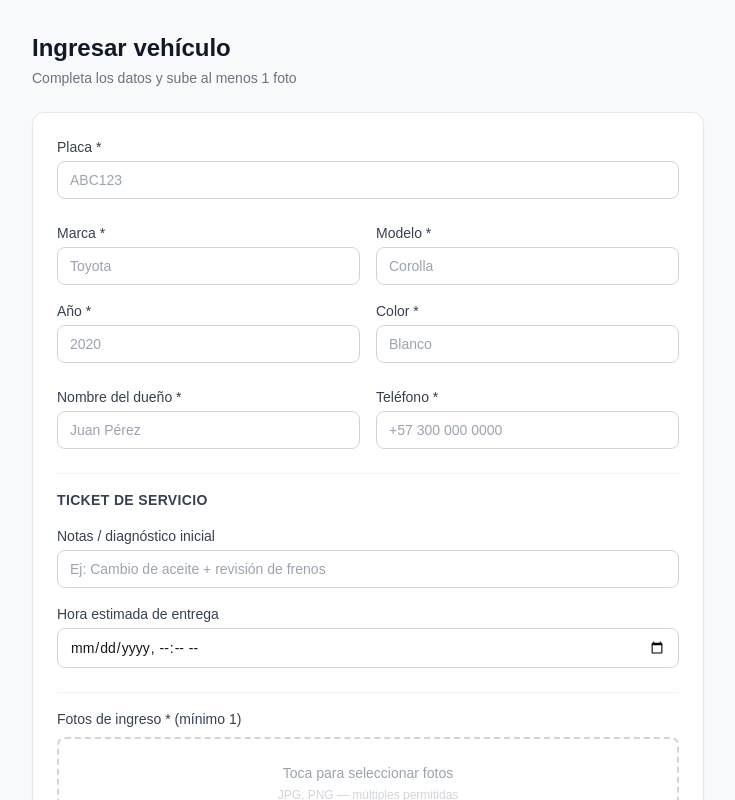
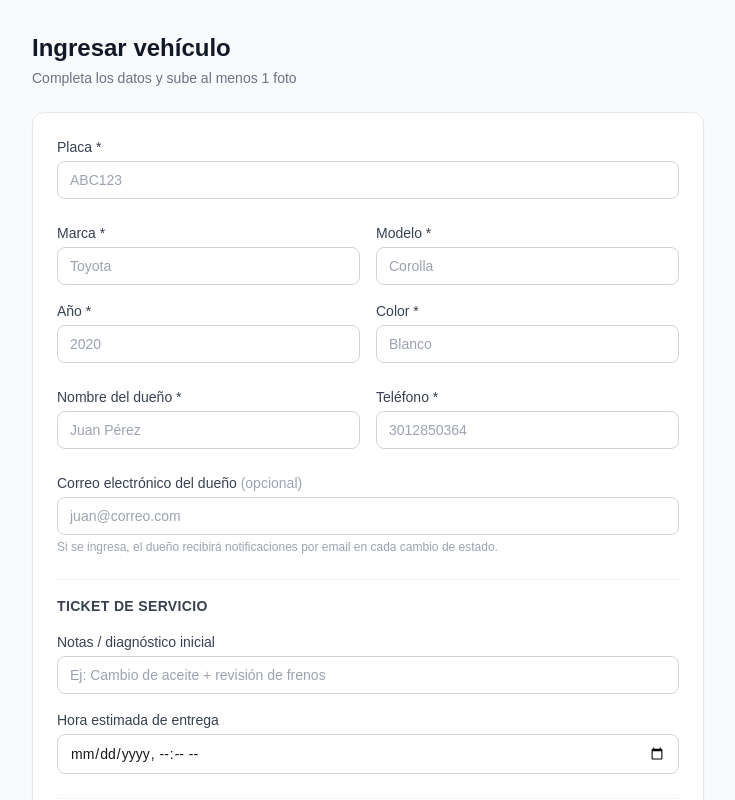
Before and after one commit to merchja95/MechTrack, a Next.js app: page /vehicles/new in a window 1280 px wide. Shown: the top 800 px of the page, without its empty margins (272-1007 px from the left). Built offline with nearby package versions, Linux system fonts and the light colour scheme; no server answers.

Commit message:
Fase 5 Bloque 3: campo owner_email en formulario de ingreso de vehículos

```diff
--- a/app/vehicles/new/page.tsx
+++ b/app/vehicles/new/page.tsx
@@ -2,7 +2,6 @@
 
 import { useState, useRef } from 'react'
 import { useRouter } from 'next/navigation'
-
 import { createBrowserClient } from '@supabase/ssr'
 
 const supabase = createBrowserClient(
@@ -22,6 +21,7 @@ export default function NewVehiclePage() {
     color: '',
     owner_name: '',
     owner_phone: '',
+    owner_email: '',
   })
   const [notes, setNotes] = useState('')
   const [estimatedAt, setEstimatedAt] = useState('')
@@ -30,13 +30,12 @@ export default function NewVehiclePage() {
   const [plateChecking, setPlateChecking] = useState(false)
   const [error, setError] = useState('')
 
-  // Autocompletar si la placa ya existe
   async function handlePlateBlur() {
     if (!form.plate || form.plate.length < 4) return
     setPlateChecking(true)
     const { data } = await supabase
       .from('vehicles')
-      .select('brand, model, year, color, owner_name, owner_phone')
+      .select('brand, model, year, color, owner_name, owner_phone, owner_email')
       .eq('plate', form.plate.toUpperCase())
       .maybeSingle()
 
@@ -68,7 +67,6 @@ export default function NewVehiclePage() {
     setLoading(true)
 
     try {
-      // 1. Obtener sesión y company_id
       const { data: { user } } = await supabase.auth.getUser()
       if (!user) throw new Error('No hay sesión activa')
 
@@ -81,7 +79,6 @@ export default function NewVehiclePage() {
       if (!userData) throw new Error('Usuario no encontrado en la BD')
       const company_id = userData.company_id
 
-      // 2. Upsert del vehículo por placa
       const { data: vehicle, error: vehicleError } = await supabase
         .from('vehicles')
         .upsert(
@@ -94,6 +91,7 @@ export default function NewVehiclePage() {
             color: form.color,
             owner_name: form.owner_name,
             owner_phone: form.owner_phone,
+            owner_email: form.owner_email || null,
           },
           { onConflict: 'plate' }
         )
@@ -102,7 +100,6 @@ export default function NewVehiclePage() {
 
       if (vehicleError) throw vehicleError
 
-      // 3. Subir fotos a Supabase Storage
       const photoUrls: string[] = []
       for (const photo of photos) {
         const ext = photo.name.split('.').pop()
@@ -120,7 +117,6 @@ export default function NewVehiclePage() {
         photoUrls.push(urlData.publicUrl)
       }
 
-      // 4. Crear ticket
       const { error: ticketError } = await supabase
         .from('tickets')
         .insert({
@@ -218,11 +214,27 @@ export default function NewVehiclePage() {
                 name="owner_phone"
                 value={form.owner_phone}
                 onChange={handleChange}
-                placeholder="+57 300 000 0000"
+                placeholder="3012850364"
                 required
                 className="w-full border border-gray-300 rounded-lg px-3 py-2 text-sm focus:outline-none focus:ring-2 focus:ring-blue-500"
               />
             </div>
+          </div>
+
+          {/* Email dueño */}
+          <div>
+            <label className="block text-sm font-medium text-gray-700 mb-1">
+              Correo electrónico del dueño <span className="text-gray-400 font-normal">(opcional)</span>
+            </label>
+            <input
+              name="owner_email"
+              type="email"
+              value={form.owner_email}
+              onChange={handleChange}
+              placeholder="juan@correo.com"
+              className="w-full border border-gray-300 rounded-lg px-3 py-2 text-sm focus:outline-none focus:ring-2 focus:ring-blue-500"
+            />
+            <p className="text-xs text-gray-400 mt-1">Si se ingresa, el dueño recibirá notificaciones por email en cada cambio de estado.</p>
           </div>
 
           {/* Ticket */}
```
